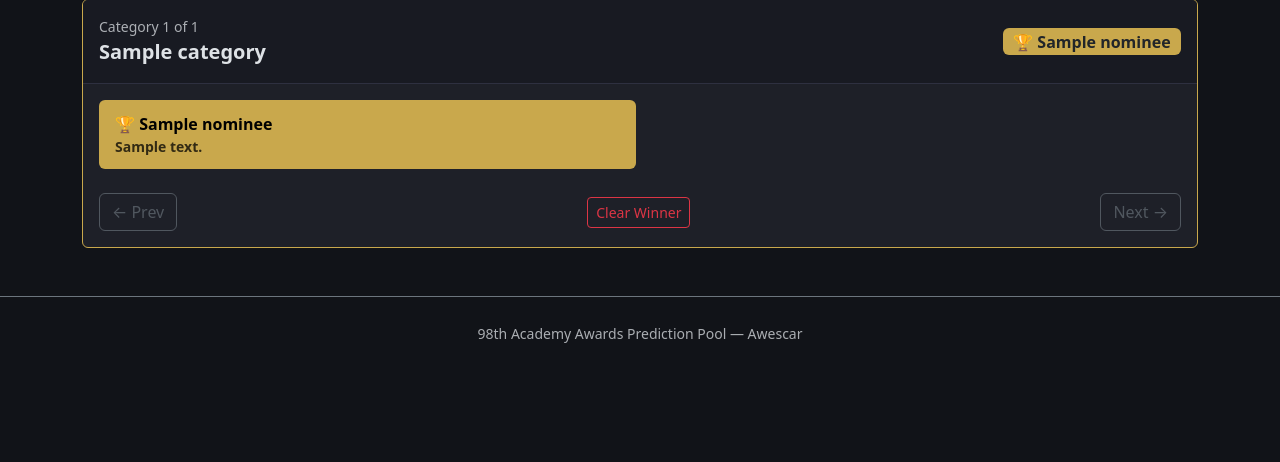
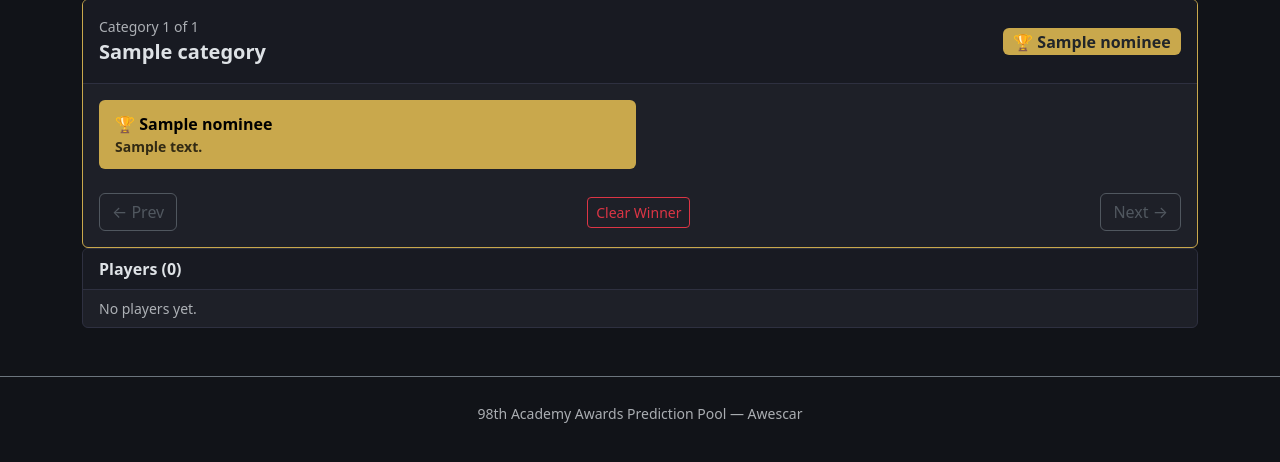
Before and after one commit to Rummy222/awescar, a Flask app: page /admin in a window 1280 px wide. Shown: the part 232-694 px from the top of the page. Run offline with Flask 3, Linux system fonts and the light colour scheme; the visitor is signed in with stand-in values (Sample User, id 1); tables that the repository leaves empty hold one stand-in row (values such as "Sample post").

Commit message:
Add delete player feature to admin panel
Co-Authored-By: Claude Sonnet 4.6 <noreply@anthropic.com>

```diff
--- a/app.py
+++ b/app.py
@@ -229,6 +229,15 @@ def admin():
             db.session.commit()
             flash(f"Predictions {'locked' if s.value == 'true' else 'unlocked'}.", "info")
 
+        elif action == "delete_user":
+            user_id = int(request.form.get("user_id"))
+            user = db.session.get(User, user_id)
+            if user and not user.is_admin:
+                Prediction.query.filter_by(user_id=user.id).delete()
+                db.session.delete(user)
+                db.session.commit()
+                flash(f"Deleted player: {user.username}", "info")
+
         elif action == "admin_logout":
             session.pop("is_admin", None)
             flash("Admin session ended.", "info")
@@ -256,9 +265,10 @@ def admin():
     next_unpicked = unpicked[0] if unpicked else None
 
     revealed = sum(1 for c in categories if c.winner)
+    players = User.query.filter_by(is_admin=False).order_by(User.username).all()
     return render_template("admin.html", categories=categories, locked=locked,
                            active_cat=active_cat, next_unpicked=next_unpicked,
-                           revealed=revealed)
+                           revealed=revealed, players=players)
 
 
 if __name__ == "__main__":
--- a/templates/admin.html
+++ b/templates/admin.html
@@ -128,6 +128,31 @@
 </div>
 
 <!-- ═══════════════════════════════════════════════════════ -->
+<!-- ═══════════════════════════════════════════════════════ -->
+<!-- PLAYERS                                                 -->
+<!-- ═══════════════════════════════════════════════════════ -->
+<div class="card mb-4">
+  <div class="card-header fw-semibold">Players ({{ players|length }})</div>
+  <div class="card-body py-2">
+    {% if players %}
+    <div class="d-flex flex-wrap gap-2">
+      {% for player in players %}
+      <form method="POST" action="{{ url_for('admin') }}"
+            onsubmit="return confirm('Delete {{ player.username }}? This removes all their predictions.')">
+        <input type="hidden" name="action" value="delete_user">
+        <input type="hidden" name="user_id" value="{{ player.id }}">
+        <button type="submit" class="btn btn-sm btn-outline-danger">
+          {{ player.username }} &times;
+        </button>
+      </form>
+      {% endfor %}
+    </div>
+    {% else %}
+    <p class="text-muted mb-0 small">No players yet.</p>
+    {% endif %}
+  </div>
+</div>
+
 <!-- FULL LIST (hidden by default)                           -->
 <!-- ═══════════════════════════════════════════════════════ -->
 <div id="full-list" style="display:none">
```
